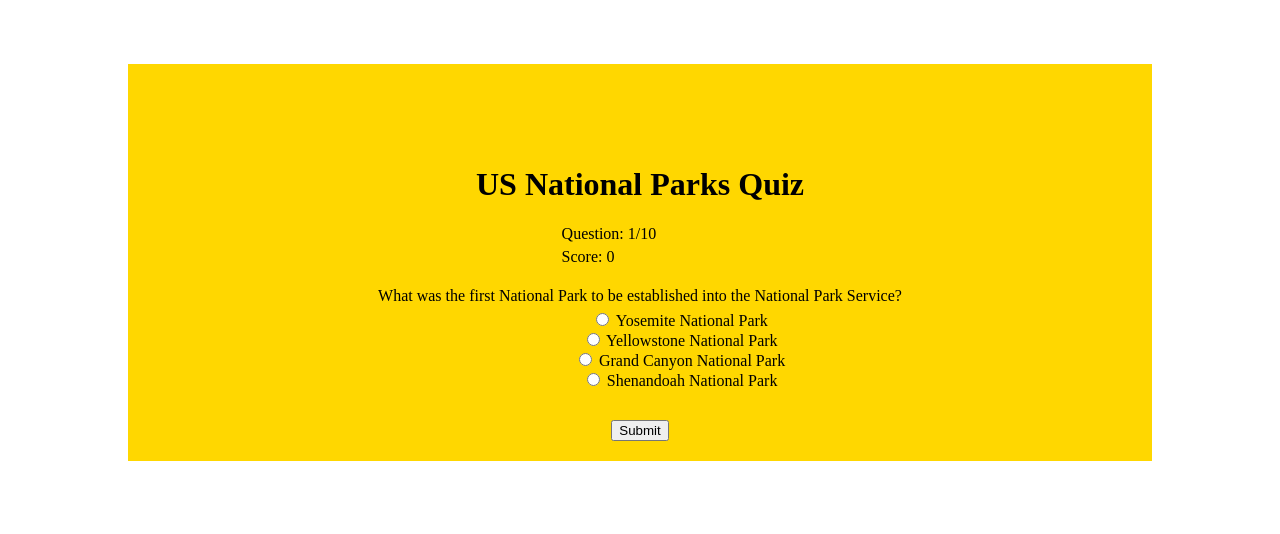
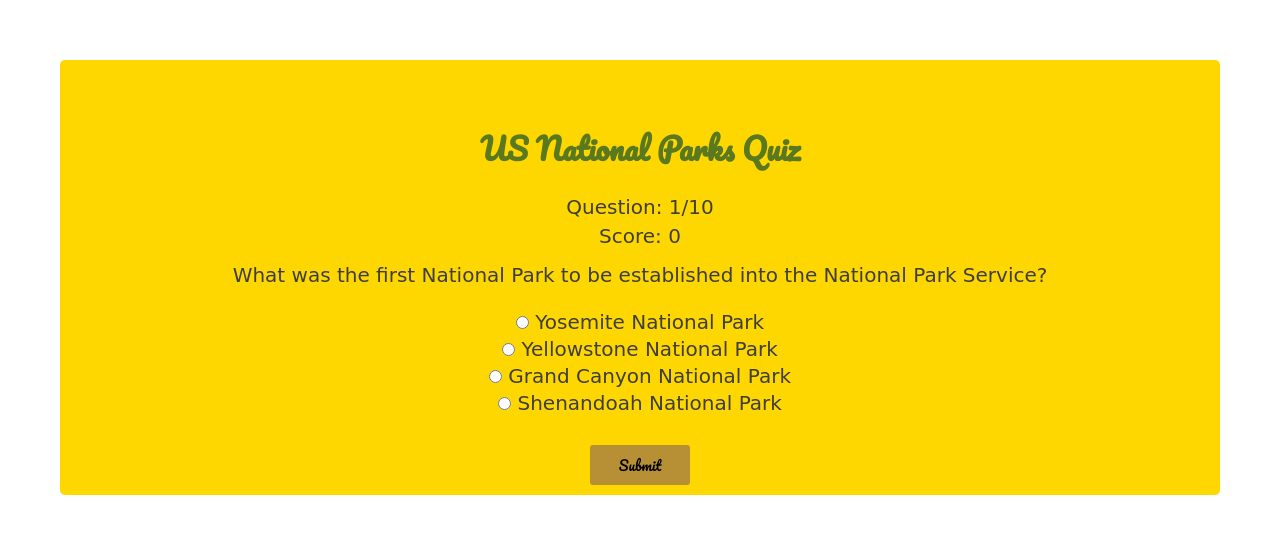
Before and after one commit to JamesK-Projects/national-parks-quiz-app, a plain HTML site: page index.html in a window 1280 px wide. Both pictures are taken after a click on the button "Start Quiz!". Drawn offline with nearby package versions, Linux system fonts and the light colour scheme; a web font is replaced by a local one.

Commit message:
final upload with updated styles and images

```diff
--- a/index.html
+++ b/index.html
@@ -5,13 +5,15 @@
     <meta name="viewport" content="width=device-width, initial-scale=1.0">
     <title>National Parks Quiz</title>
     <link rel="stylesheet" type="text/css" href="main.css" />
+    <link href="https://fonts.googleapis.com/css2?family=Pacifico&display=swap" rel="stylesheet">
+    <link href="https://fonts.googleapis.com/css2?family=Cabin+Sketch:wght@700&display=swap" rel="stylesheet">
 </head>
 <body>
     <main class="background">
 
         <div class="quiz-content">
             <header>
-                <h1>US National Parks Quiz</h1>
+                <h1 class="quizHeader">US National Parks Quiz</h1>
                 <section>
                     <ul>
                       <li class="sizeMe">Question:
--- a/index.js
+++ b/index.js
@@ -4,71 +4,68 @@ const STORE = [
         answers:["Yosemite National Park", "Yellowstone National Park", "Grand Canyon National Park", "Shenandoah National Park"],
         correctAnswer:"Yellowstone National Park"
     },
-    // {
-    //     question: "Which US state has the most national parks?",
-    //     answers: ["California", "Colorado", "Utah", "Alaska"],
-    //     correctAnswer:"California"
-    // },
-    // {
-    //     question:"Which national park has the most visitors each year?",
-    //     answers:["Everglades National Park", "Arches National Park", "Great Smoky Mountains National Park", "Grand Canyon National Park"],
-    //     correctAnswer:"Great Smoky Mountains National Park"
-    // },
-    // {
-    //     question:"Which of these is NOT a national park?",
-    //     answers:["White Mountains", "Dry Tortugas", "Kings Canyon", "Gateway Arch"],
-    //     correctAnswer:"White Mountains"
-    // },
-    // {
-    //     question:"Which national park is the largest in area?",
-    //     answers:["Glacier National Park", "Denali National Park", "Wrangell - St. Elias National Park", "White Sands National Park"],
-    //     correctAnswer:"Wrangell - St. Elias National Park"
-    // },
-    // {
-    //     question:"Which national park has the famous rock formations “Half Dome” and “El Capitan”?",
-    //     answers:["Zion National Park", "Lady Guadalupe National Park", "Canyonlands National Park", "Yosemite National Park"],
-    //     correctAnswer:"Yosemite National Park"
-    // },
-    // {
-    //     question:"Mammoth Cave National Park, the world’s longest known cave system, can be found in which state?",
-    //     answers:["Idaho", "Kentucky", "Arkansas", "New Mexico"],
-    //     correctAnswer:"Kentucky"
-    // },
-    // {
-    //     question:"Which national park is occasionally closed to visitors due to missile testing?",
-    //     answers:["Indiana Dunes National Park", "Death Valley National Park", "Grand Teton National Park", "White Sands National Park"],
-    //     correctAnswer:"White Sands National Park"
-    // },
-    // {
-    //     question:"Which national park sits atop a supervolcano, and attracts visitors with its many geysers and thermal pools?",
-    //     answers:["Hot Springs National Park", "Yellowstone National Park", "Hawaii Volcanoes National Park", "Mount Rainier National Park"],
-    //     correctAnswer:"Yellowstone National Park"
-    // },
-    // {
-    //     question:"Cadillac Mountain, the first place in the US to see the sunrise each day (for part of the year), is found in which National Park?",
-    //     answers:["Everglades National Park", "Shenandoah National Park", "Acadia National Park", "Escalade National Park"],
-    //     correctAnswer:"Acadia National Park"
-    // }
+    {
+        question: "Which US state has the most national parks?",
+        answers: ["California", "Colorado", "Utah", "Alaska"],
+        correctAnswer:"California"
+    },
+    {
+        question:"Which national park has the most visitors each year?",
+        answers:["Everglades National Park", "Arches National Park", "Great Smoky Mountains National Park", "Grand Canyon National Park"],
+        correctAnswer:"Great Smoky Mountains National Park"
+    },
+    {
+        question:"Which of these is NOT a national park?",
+        answers:["White Mountains", "Dry Tortugas", "Kings Canyon", "Gateway Arch"],
+        correctAnswer:"White Mountains"
+    },
+    {
+        question:"Which national park is the largest in area?",
+        answers:["Glacier National Park", "Denali National Park", "Wrangell - St. Elias National Park", "White Sands National Park"],
+        correctAnswer:"Wrangell - St. Elias National Park"
+    },
+    {
+        question:"Which national park has the famous rock formations 'Half Dome' and 'El Capitan'?",
+        answers:["Zion National Park", "Lady Guadalupe National Park", "Canyonlands National Park", "Yosemite National Park"],
+        correctAnswer:"Yosemite National Park"
+    },
+    {
+        question:"Mammoth Cave National Park, the world's longest known cave system, can be found in which state?",
+        answers:["Idaho", "Kentucky", "Arkansas", "New Mexico"],
+        correctAnswer:"Kentucky"
+    },
+    {
+        question:"Which national park is occasionally closed to visitors due to missile testing?",
+        answers:["Indiana Dunes National Park", "Death Valley National Park", "Grand Teton National Park", "White Sands National Park"],
+        correctAnswer:"White Sands National Park"
+    },
+    {
+        question:"Which national park sits atop a supervolcano, and attracts visitors with its many geysers and thermal pools?",
+        answers:["Hot Springs National Park", "Yellowstone National Park", "Hawaii Volcanoes National Park", "Mount Rainier National Park"],
+        correctAnswer:"Yellowstone National Park"
+    },
+    {
+        question:"Cadillac Mountain, the first place in the US to see the sunrise each day (for part of the year), is found in which National Park?",
+        answers:["Everglades National Park", "Shenandoah National Park", "Acadia National Park", "Escalade National Park"],
+        correctAnswer:"Acadia National Park"
+    }
 ];
-
 let score = 0;
 let questionNumber = 0;
-
 function startQuiz(){
-    $('.questionPage').hide();
+    $('.questionPage').innerHTML = '';
     $('.answerPage').hide();
     $('.resultsPage').hide();
     $('.introPage').show();
     $('header').show();
+    $('.introPage').off('click')
     $('.introPage').on('click', 'button', function(event){
         $('.introPage').hide();
         $('.questionNumber').text(1);
         $('.questionPage').show();
         $('.questionPage').append(renderQuestion());
     })
-
 };
-
 function renderQuestion(){
     if (questionNumber < STORE.length){
         return createPage(questionNumber);
@@ -81,7 +78,6 @@ function renderQuestion(){
         return displayResults();
     }
 };
-
 function createPage(questionIndex){
     let formMaker = $(`<form class="form">
         <fieldset>
@@ -90,9 +86,7 @@ function createPage(questionIndex){
             </legend>
         </fieldset>
     </form>`)
-
     let fieldSelector = $(formMaker).find('fieldset');
-
     STORE[questionIndex].answers.forEach(function (answerValue, answerIndex){
         $(`<label for="${answerIndex}">
             <input class="radio" type="radio" id="${answerIndex}" value="${answerValue}" name="answer" required>
@@ -104,7 +98,6 @@ function createPage(questionIndex){
     console.log(formMaker);
     return formMaker;
 }
-
 function correctAnswer(){
     $('.answerPage').html(
         `<h3>${STORE[questionNumber].correctAnswer} is Correct!</h3>
@@ -113,12 +106,10 @@ function correctAnswer(){
     );
     updateScore();
 }
-
 function updateScore(){
     score++;
     $('.score').text(score);
 }
-
 function incorrectAnswer(){
     $('.answerPage').html(
         `<h3>Sorry, that's incorrect...</h3>
@@ -127,10 +118,10 @@ function incorrectAnswer(){
         <button type="button" class="nextButton">Next</button>`
     );
 }
-
 function submitAnswer(){
     $('.quiz-content').on('submit', function(event){
         event.preventDefault();
+
         $('.questionPage').hide();
         $('.answerPage').show();
         let answer=$('input:checked').val();
@@ -140,20 +131,19 @@ function submitAnswer(){
         else {
             incorrectAnswer()
         }
+        $('.questionPage form').remove();
     })
-
 };
-
 function nextQuestion(){
     $('.quiz-content').on('click', '.nextButton', function(event){
         $('.answerPage').hide();
         $('.questionPage').show();
         $('.questionNumber').text(2+questionNumber++);
-        $('.questionPage form').append(renderQuestion());
+        let element = renderQuestion()
+        console.log(element)
+        $('.questionPage').append(element);
     })
 };
-
-
 function displayResults(){
     let resultsMessage = "";
     let resultsImage = "";
@@ -178,16 +168,14 @@ function displayResults(){
         resultsImage = "flunk";
         imageAlt = "Angry tree";
     }
-
     $('.resultsPage').html(
         `<h1 class="finalScore">Final Score:</h1>
-        <h1 class="finalScore">${score}/10</h1>
+        <h1 class="finalScoreTotal">${score}/10</h1>
         <h3 class="resultsMessage">${resultsMessage}</h3>
         <img src="/images/${resultsImage}.jpg" class="images" alt="${imageAlt}">
         <button type="button" class="restartQuiz">Restart Quiz</button>`
     )
 };
-
 function restartQuiz(){
     $('.quiz-content').on('click', '.restartQuiz', function(event){
         event.preventDefault();
@@ -201,8 +189,6 @@ function restartQuiz(){
         console.log("RestartQuiz");
     })
 };
-
-
 function runQuiz(){
     startQuiz()
     renderQuestion()
@@ -211,5 +197,4 @@ function runQuiz(){
     displayResults()
     restartQuiz()
 };
-
 $(runQuiz);
--- a/main.css
+++ b/main.css
@@ -1,24 +1,37 @@
 * {
     box-sizing: border-box;
+    margin: 0;
+    padding: 0;
 }
 
 body{
     background-image: url("images/forest-background.jpg");
-    margin: 5% 10%;
+    margin: 40px 40px;
+
 }
 
 .quiz-content{
     background-color: gold;
     margin: auto;
+    border-radius: 5px;
 }
 
 h1{
-    padding-top: 10%;
     text-align: center;
+    color: #5A781D;
+    font-family: 'Pacifico', cursive;
+    font-size: 20px;
 }
 
-h2, h3{
+.finalScore, .quizHeader{
+    padding-top: 10%;
+}
+
+h3{
     text-align: center;
+    color: #3E3E3E;
+    font-size: 14px;
+    font-family: 'Cabin Sketch', cursive;
 }
 
 .intro, .question{
@@ -29,26 +42,36 @@ h2, h3{
     padding-bottom: 10%;
 }
 
-button{
-    margin-top: 30px;
-    margin-bottom: 10px;
-    margin-left: auto;
-    margin-right: auto;
+ul{
+    font-family: 'Cabin Sketch', cursive;
+    padding-top: 20px;
+    color: #3E3E3E;
 }
 
 li{
-    margin-left: 40%;
+    text-align: center;
     list-style: none;
     padding-bottom: 5px;
 }
 
 .images{
-    padding-bottom: 10px;
-    width: 400px;
+    width: 220px;
+    border-radius: 5px;
+}
+
+.answerMessage, .resultsMessage{
+    padding-top: 10px;
 }
 
 fieldset{
     border: none;
+    font-family: 'Cabin Sketch', cursive;
+    color: #3E3E3E;
+    font-size: 14px;
+}
+
+.questionText, h3{
+    padding: 10px 10px 20px 10px;
 }
 
 legend, button, input{
@@ -57,8 +80,8 @@ legend, button, input{
 
 
 label{
-    text-align: left;
-    margin-left: 15%
+    text-align: center;
+    padding-top: 3px;
 }
 
 .introPage, .questionPage, .answerPage, .resultsPage, fieldset{
@@ -70,3 +93,67 @@ label{
 form{
     vertical-align: baseline;
 }
+
+button{
+    margin-top: 30px;
+    margin-bottom: 10px;
+    margin-left: auto;
+    margin-right: auto;
+    font-size: 14px;
+    background-color: rgba(131, 92, 92, 0.575);
+    border: none;
+    height: 40px;
+    width: 100px;
+    font-family: 'Pacifico', cursive;
+    border-radius: 3px;
+}
+
+button:hover{
+    background-color: rgb(241, 172, 172)
+}
+
+.sizeMe{
+    font-size: 20px;
+}
+
+.finalScoreTotal{
+    color: #3E3E3E;
+    font-family: 'Cabin Sketch', cursive;
+    padding: 20px 0 20px;
+}
+
+@media all and (min-width: 480px){
+    h1{
+        font-size: 24px;
+    }
+
+    fieldset, h3{
+        font-size: 16px;
+    }
+
+    .images{
+        width: 380px;
+    }
+}
+
+@media all and (min-width: 700px){
+    h1{
+        font-size: 30px;
+    }
+
+    fieldset, h3{
+        font-size: 20px;
+    }
+
+    .quizHeader, .finalScore{
+        padding-top: 62px;
+    }
+
+    .images{
+        width: 700px;
+    }
+
+    body{
+        margin: 60px;
+    }
+}
```
Also changed, not shown: 0.jpg (added), 2.jpg (added).
